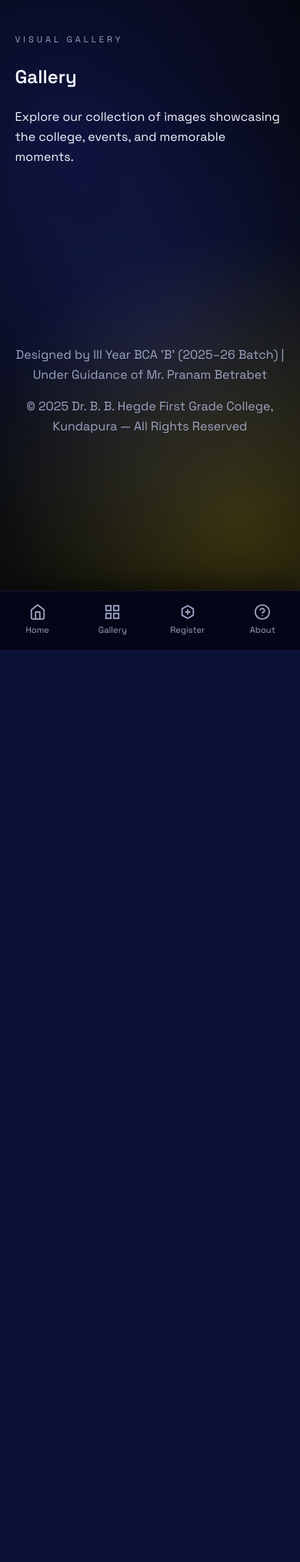
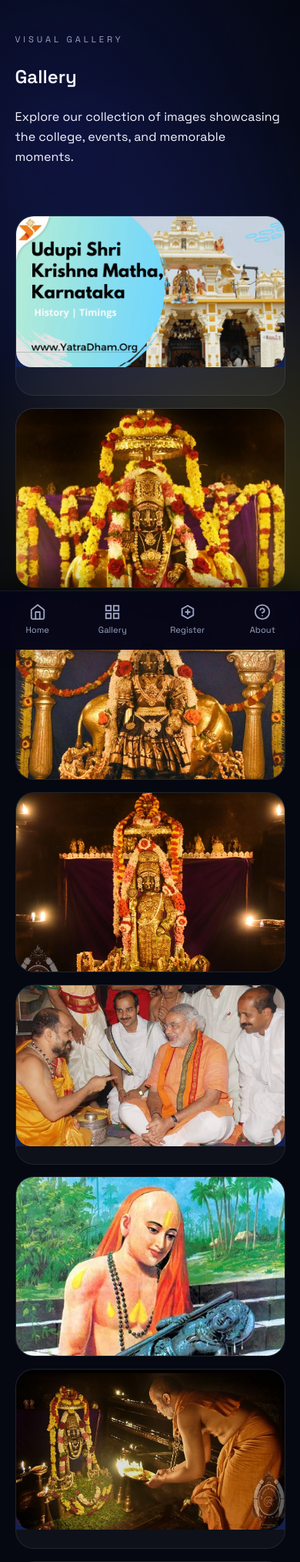
Before and after one commit to Chethan77667/modi-krishna, a Flask app: page /gallery in a window 390 px wide. Shown: the top 2029 px of the page at 77% size. Before the commit the page ends 844 px from the top, so only its background shows below. Run offline with Flask 3, Linux system fonts and the light colour scheme.

Commit message:
chethan pc

```diff
--- a/app.py
+++ b/app.py
@@ -143,8 +143,44 @@
 
 def get_gallery_images():
     """Get all images from static/images folder."""
-    # Gallery images removed - returning empty list
-    return []
+    image_dir = os.path.join(app.static_folder, "images")
+    gallery_images = []
+
+    if os.path.exists(image_dir):
+        image_extensions = {".jpg", ".jpeg", ".png", ".webp", ".gif", ".svg"}
+
+        for filename in os.listdir(image_dir):
+            lower_name = filename.lower()
+            if (
+                "logo" in lower_name
+                or "hero" in lower_name
+                or "pm modi-30oct25" in lower_name
+                or "png-clipart-happy-krishna-janmashtami" in lower_name
+                or "krishna-alankara-3.webp" in lower_name
+                or "main_image.jpg" in lower_name
+                or "udupi-krishna-idol.jpg" in lower_name
+                or "udupi-krishna.webp" in lower_name
+                or "yogi-sants-gathering.jpg" in lower_name
+            ):
+                continue
+
+            _, ext = os.path.splitext(filename.lower())
+            if ext in image_extensions:
+                caption = (
+                    filename.replace("-", " ")
+                    .replace("_", " ")
+                    .replace(ext, "")
+                )
+                caption = " ".join(word.capitalize() for word in caption.split())
+
+                gallery_images.append(
+                    {
+                        "src": url_for("static", filename=f"images/{filename}"),
+                        "caption": caption,
+                    }
+                )
+
+    return gallery_images if gallery_images else gallery_slides
 
 
 @app.context_processor
--- a/static/css/styles.css
+++ b/static/css/styles.css
@@ -681,6 +681,8 @@
 
   .gallery-grid figure {
     aspect-ratio: 359/239 !important; /* frame size 359x239 */
+    width: min(100%, 359px);
+    max-width: 359px;
   }
 
   .gallery-grid figure figcaption {
@@ -1149,8 +1151,10 @@
   animation: fadeInUp 0.6s ease forwards;
   opacity: 0;
   aspect-ratio: 359/239 !important; /* frame size 359x239 */
-  width: 100%;
+  width: min(100%, 359px);
+  max-width: 359px;
   height: auto;
+  justify-self: center;
   cursor: pointer;
   user-select: none;
   -webkit-tap-highlight-color: transparent;
@@ -1354,6 +1358,8 @@
 
   .gallery-grid figure {
     aspect-ratio: 359/239 !important; /* frame size 359x239 */
+    width: min(100%, 359px);
+    max-width: 359px;
   }
 
   .about-content,
@@ -1387,8 +1393,9 @@
   }
 
   .gallery-grid figure {
-    aspect-ratio: 3/4 !important; /* same frame size for all images */
-    width: 100%;
+    aspect-ratio: 359/239 !important; /* frame size 359x239 */
+    width: min(100%, 359px);
+    max-width: 359px;
     height: auto;
   }
 }
```
Also changed, not shown: static/about-beautiful-sri-krishna-temple.jpg (added).
